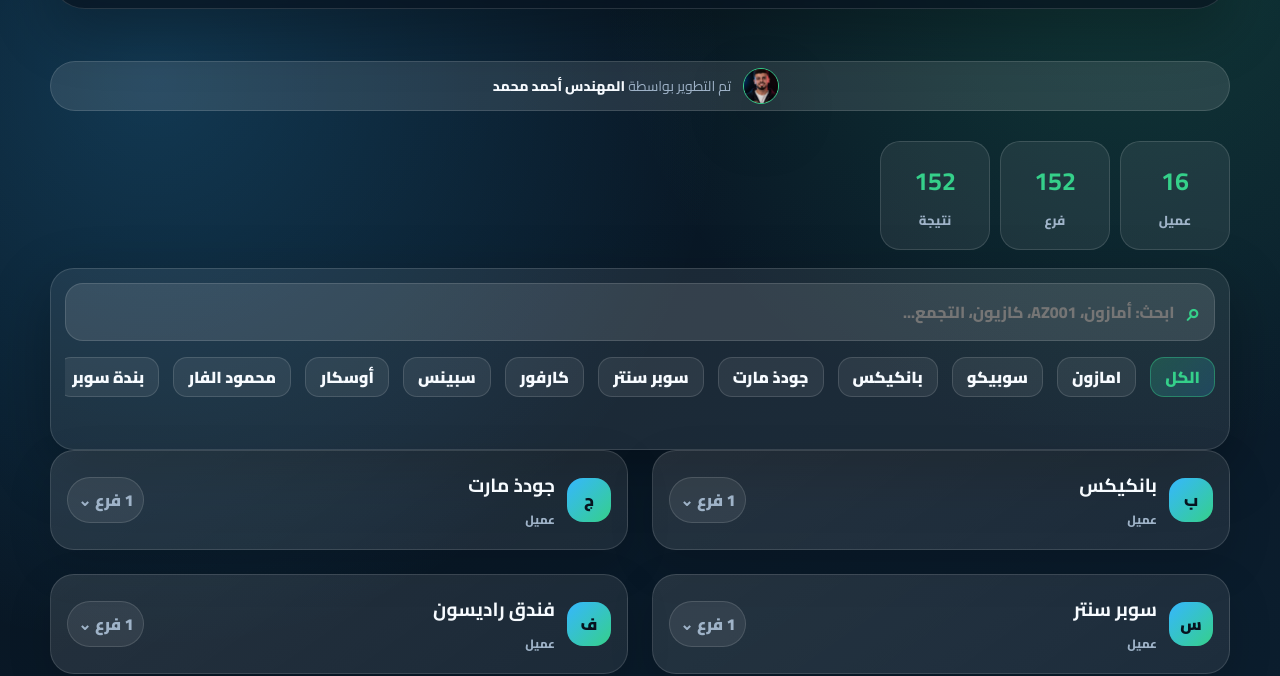
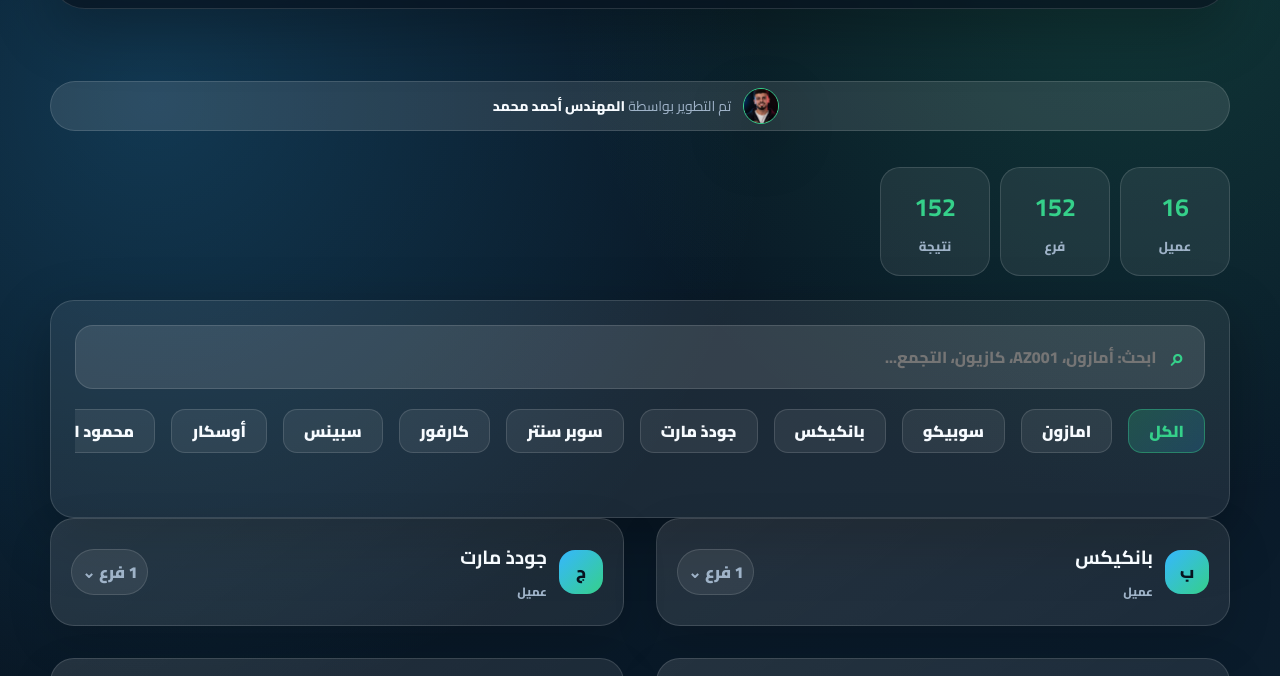
Before and after one commit to I-Ahmed-Mohamed/oval_hypermarkets, a plain HTML site: page index.html in a window 1280 px wide. Shown: the part 73-749 px from the top of the page. Drawn offline with Linux system fonts and the light colour scheme.

Commit message:
Polish layout, spacing, and UI components

```diff
--- a/css/style.css
+++ b/css/style.css
@@ -83,15 +83,15 @@
 .app{
   width:min(1180px,calc(100% - 24px));
   margin:auto;
-  padding:22px 0 36px;
+  padding:32px 0 48px;
 }
 
 .hero{
   display:grid;
   grid-template-columns:1fr auto;
-  gap:18px;
+  gap:24px;
   align-items:end;
-  padding:30px 0 18px;
+  padding:40px 0 24px;
 }
 .pill{
   display:inline-flex;
@@ -133,7 +133,7 @@
 .stats span{color:var(--muted);font-size:13px;font-weight:800}
 
 .search-card{
-  padding:14px;
+  padding:24px;
   background:var(--card);
   border:1px solid var(--line);
   border-radius:var(--radius);
@@ -143,9 +143,9 @@
   display:grid;
   grid-template-columns:auto 1fr;
   align-items:center;
-  gap:10px;
-  min-height:58px;
-  padding:0 14px;
+  gap:12px;
+  min-height:64px;
+  padding:0 20px;
   border-radius:18px;
   background:var(--card2);
   border:1px solid var(--line);
@@ -172,8 +172,8 @@
   color:var(--text);
   border:1px solid var(--line);
   font-weight:900;
-  min-height:40px;
-  padding:0 14px;
+  min-height:44px;
+  padding:0 20px;
   transition:.2s ease;
   white-space:nowrap;
   flex-shrink:0;
@@ -182,10 +182,10 @@
 .quick-filters{
   display:flex;
   overflow-x:auto;
-  gap:14px;
-  margin-top:16px;
+  gap:16px;
+  margin-top:20px;
   margin-bottom:24px;
-  padding-bottom:14px;
+  padding-bottom:16px;
   scrollbar-width:thin;
   scrollbar-color:var(--line) transparent;
 }
@@ -211,7 +211,7 @@
 .companies{
   display:grid;
   grid-template-columns:repeat(2,minmax(0,1fr));
-  gap:24px;
+  gap:32px;
 }
 .company-card{
   background:linear-gradient(145deg,var(--card2),var(--card));
@@ -230,8 +230,8 @@
   display:grid;
   grid-template-columns:1fr auto;
   align-items:center;
-  gap:10px;
-  padding:16px;
+  gap:16px;
+  padding:20px;
   text-align:right;
 }
 .company-title{
@@ -277,19 +277,19 @@
 }
 .branch-list{
   display:none;
-  padding:0 14px 14px;
-  gap:8px;
+  padding:0 20px 20px;
+  gap:12px;
 }
 .company-card.open .branch-list{display:grid}
 .branch{
   display:grid;
   grid-template-columns:1fr auto;
-  gap:10px;
+  gap:16px;
   align-items:center;
-  padding:12px;
+  padding:16px;
   border:1px solid var(--line);
   background:rgba(255,255,255,.055);
-  border-radius:17px;
+  border-radius:20px;
 }
 .branch-info{min-width:0}
 .branch-name{
```
